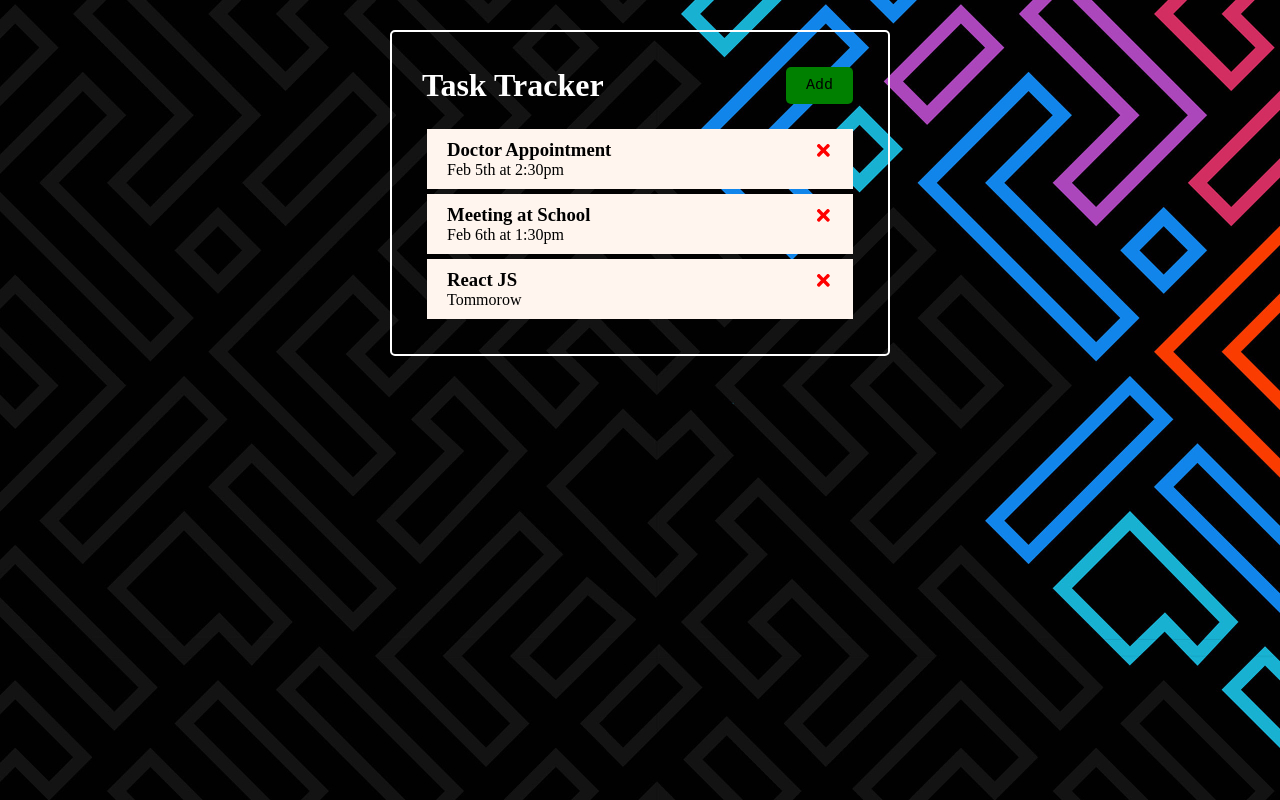
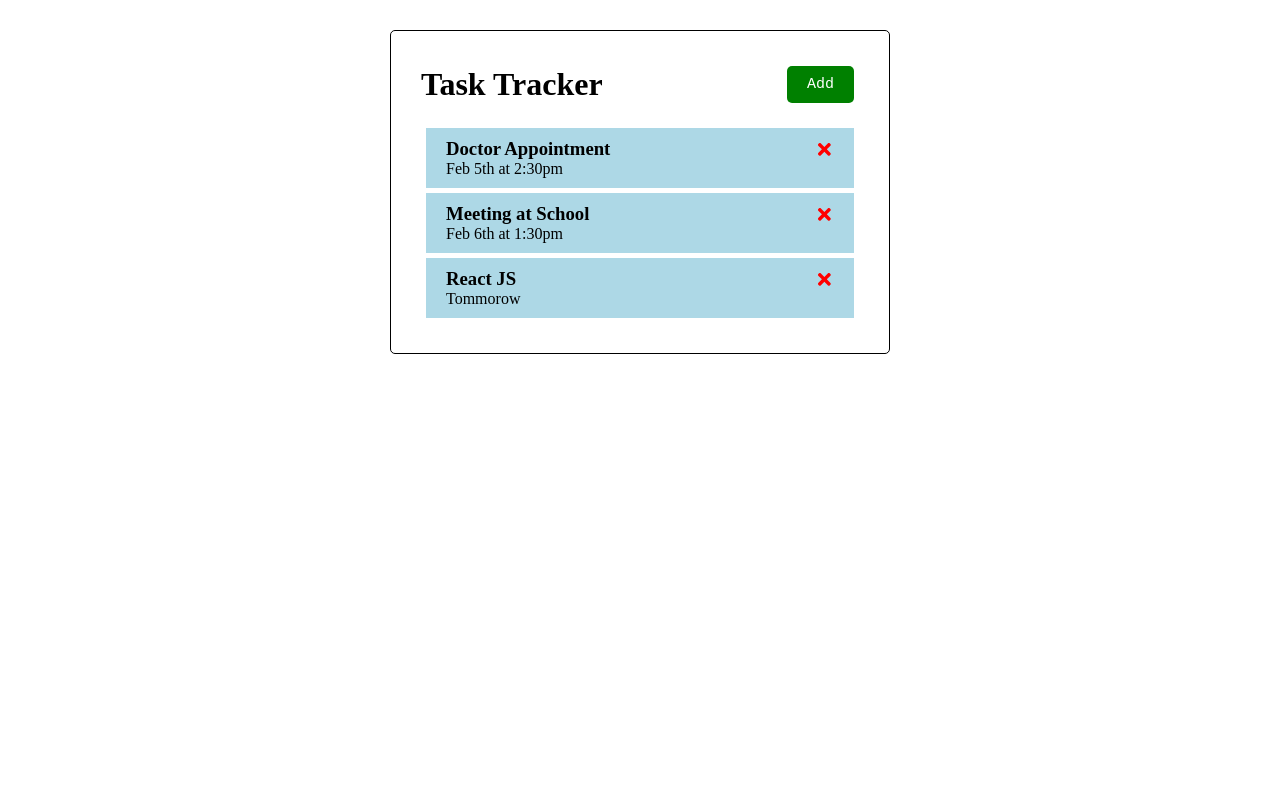
Before and after one commit to sohel-79/Task-Tracker-, a React (Create React App) app: page / in a window 1280 px wide. Built offline with nearby package versions, Linux system fonts and the light colour scheme; data requests are answered from the project's data file.

Commit message:
css changes

```diff
--- a/src/index.css
+++ b/src/index.css
@@ -4,16 +4,13 @@
     padding: 0;
 }
 
-body{
-    background-image: url(../public/peakpx.jpg);
-}
 
 .container{
     max-width: 500px;
     margin: 30px auto;
     overflow: auto;
     min-height: 300px;
-    border: 2px solid white;
+    border: 1px solid black;
     padding: 30px;
     border-radius: 5px;
 }
@@ -23,13 +20,12 @@ body{
     justify-content: space-between;
     align-items: center;
     margin-bottom: 20px;
-    color: white;
 }
 
 .btn{
     display: inline-block;
-    background-color: white;
-    color: black;
+    background-color: black;
+    color: white;
     border: none;
     padding: 10px 20px;
     margin: 5px;
@@ -46,7 +42,7 @@ body{
 }
 
 .task{
-    background-color: seashell;
+    background-color: lightblue;
     margin: 5px;
     padding: 10px 20px;
     cursor: pointer;
@@ -72,7 +68,6 @@ body{
 
 .form-control label{
     display: block;
-    color: white;
 }
 
 .form-control input{
```
Also changed, not shown: public/KQZ8Se.png (added).
